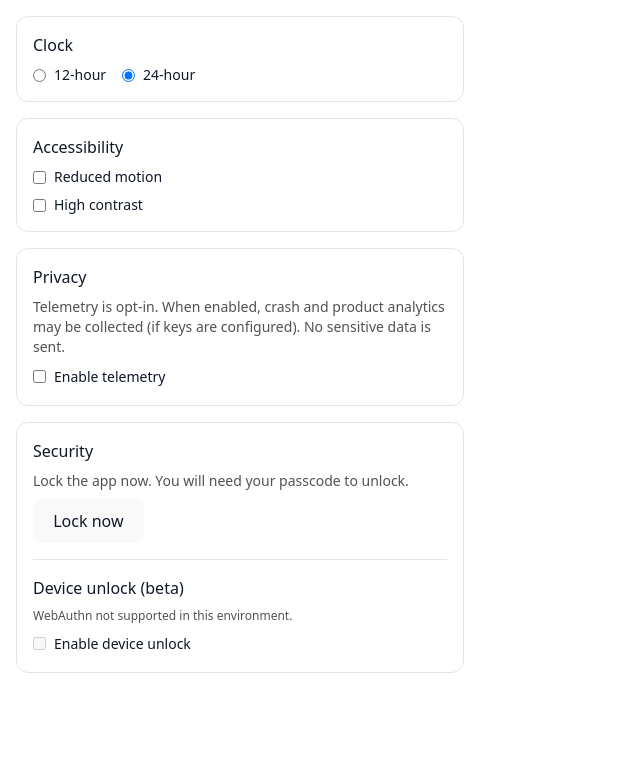
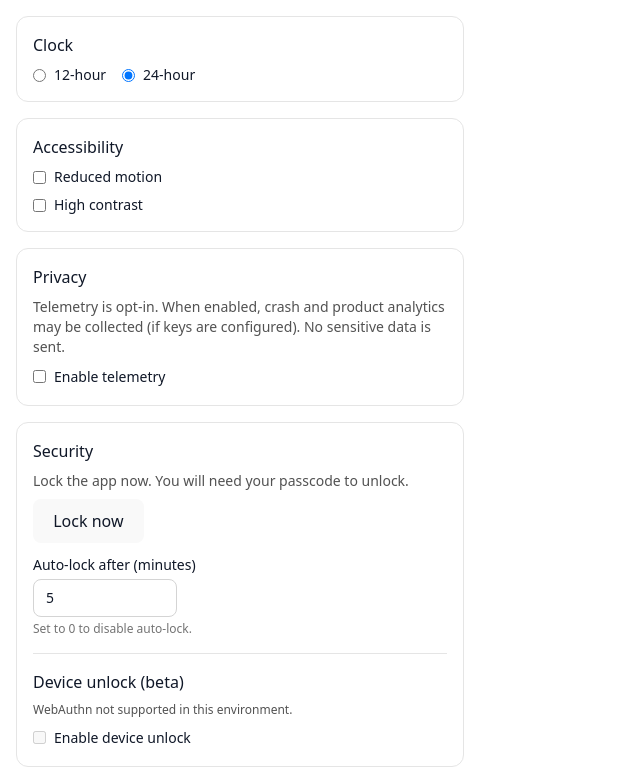
Before and after one commit to jagged3dge/trakkly, a React (Vite) app in the folder app/: page /prefs in a window 1280 px wide. Shown: the part 357-1140 px from the top of the page, without its empty margins (0-640 px from the left). Before the commit the page ends 1046 px from the top, so only its background shows below. Built offline with nearby package versions, Linux system fonts and the light colour scheme; no server answers.

Commit message:
feat(prefs): add auto-lock preference (minutes) with setter and UI

```diff
--- a/app/src/db/schema.ts
+++ b/app/src/db/schema.ts
@@ -41,6 +41,7 @@ export type UserPreferences = {
   telemetryEnabled?: boolean;
   deviceUnlockEnabled?: boolean;
   deviceCredentialId?: string; // base64url rawId
+  autoLockMinutes?: number; // minutes; if set, auto-lock after inactivity
   // Key management (MVP: PBKDF2-derived KEK + wrapped data key)
   keySalt?: string; // base64
   wrappedKey?: string; // base64(iv || ciphertext)
--- a/app/src/pages/Preferences.tsx
+++ b/app/src/pages/Preferences.tsx
@@ -4,7 +4,7 @@ import { usePrefs } from '../state/prefs'
 import { useAdapters } from '../providers/AdaptersProvider'
 
 export default function Preferences() {
-  const { prefs, loaded, load, setTimezone, setLocale, setClockFormat, setReducedMotion, setHighContrast, setTelemetryEnabled, setDeviceUnlockEnabled, setDeviceCredentialId } = usePrefs()
+  const { prefs, loaded, load, setTimezone, setLocale, setClockFormat, setReducedMotion, setHighContrast, setTelemetryEnabled, setDeviceUnlockEnabled, setDeviceCredentialId, setAutoLockMinutes } = usePrefs()
   const { crypto, deviceUnlock } = useAdapters()
   const navigate = useNavigate()
   const [deviceSupported, setDeviceSupported] = useState<boolean>(false)
@@ -126,6 +126,24 @@ export default function Preferences() {
         >
           Lock now
         </button>
+        <div className="mt-3">
+          <label htmlFor="auto-lock" className="block text-sm mb-1">Auto-lock after (minutes)</label>
+          <input
+            id="auto-lock"
+            type="number"
+            min={0}
+            step={1}
+            value={typeof prefs.autoLockMinutes === 'number' ? prefs.autoLockMinutes : ''}
+            onChange={(e) => {
+              const v = e.target.value
+              const n = v === '' ? undefined : Math.max(0, Math.floor(Number(v)))
+              void setAutoLockMinutes(n)
+            }}
+            placeholder="5"
+            className="w-36 rounded-lg border border-neutral-300 bg-white px-3 py-2 text-sm outline-none focus:ring-2 focus:ring-indigo-500 dark:border-neutral-700 dark:bg-neutral-900"
+          />
+          <div className="mt-1 text-xs text-neutral-500">Set to 0 to disable auto-lock.</div>
+        </div>
         <div className="mt-4 border-t border-neutral-200 pt-4 dark:border-neutral-800">
           <div className="mb-2 font-medium">Device unlock (beta)</div>
           <div className="text-xs text-neutral-600 dark:text-neutral-300 mb-2">
--- a/app/src/state/prefs.ts
+++ b/app/src/state/prefs.ts
@@ -12,6 +12,7 @@ const defaultPrefs: UserPreferences = {
   a11yPrefs: { reducedMotion: false, highContrast: false },
   telemetryEnabled: false,
   deviceUnlockEnabled: false,
+  autoLockMinutes: 5,
 }
 
 export type PrefsState = {
@@ -27,6 +28,7 @@ export type PrefsState = {
   setTelemetryEnabled: (value: boolean) => Promise<void>
   setDeviceUnlockEnabled: (value: boolean) => Promise<void>
   setDeviceCredentialId: (id?: string) => Promise<void>
+  setAutoLockMinutes: (mins?: number) => Promise<void>
 }
 
 async function ensurePrefs(): Promise<UserPreferences> {
@@ -102,4 +104,11 @@ export const usePrefs = create<PrefsState>((set, get) => ({
     await db.preferences.put(next)
     set({ prefs: next })
   },
+
+  setAutoLockMinutes: async (mins) => {
+    const current = get().prefs
+    const next = { ...current, autoLockMinutes: mins }
+    await db.preferences.put(next)
+    set({ prefs: next })
+  },
 }))
```
